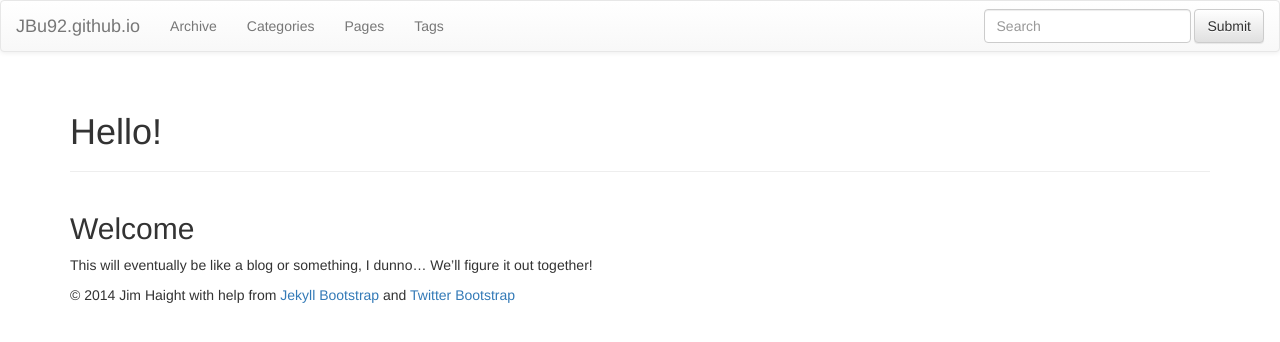
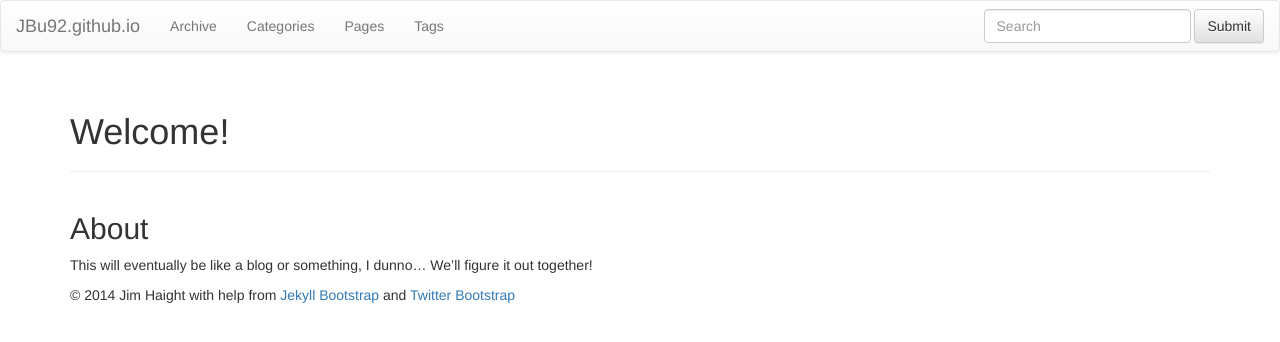
Before and after one commit to jbu92/jbu92.github.io, a Jekyll site: the page built from index.md, in a window 1280 px wide. Shown: the top 342 px of the page. Built offline with Jekyll 4.4.1, drawn with Linux system fonts in a browser that asks for light colours; nearby versions of some CDN libraries; library files that are not in the unit come from our copies.

Commit message:
Removed some stuffs

```diff
--- a/index.md
+++ b/index.md
@@ -1,10 +1,10 @@
 ---
 layout: page
-title: Hello!
+title: Welcome!
 tagline:
 ---
 {% include JB/setup %}
 
-## Welcome
+## About
 
 This will eventually be like a blog or something, I dunno... We'll figure it out together!
```
